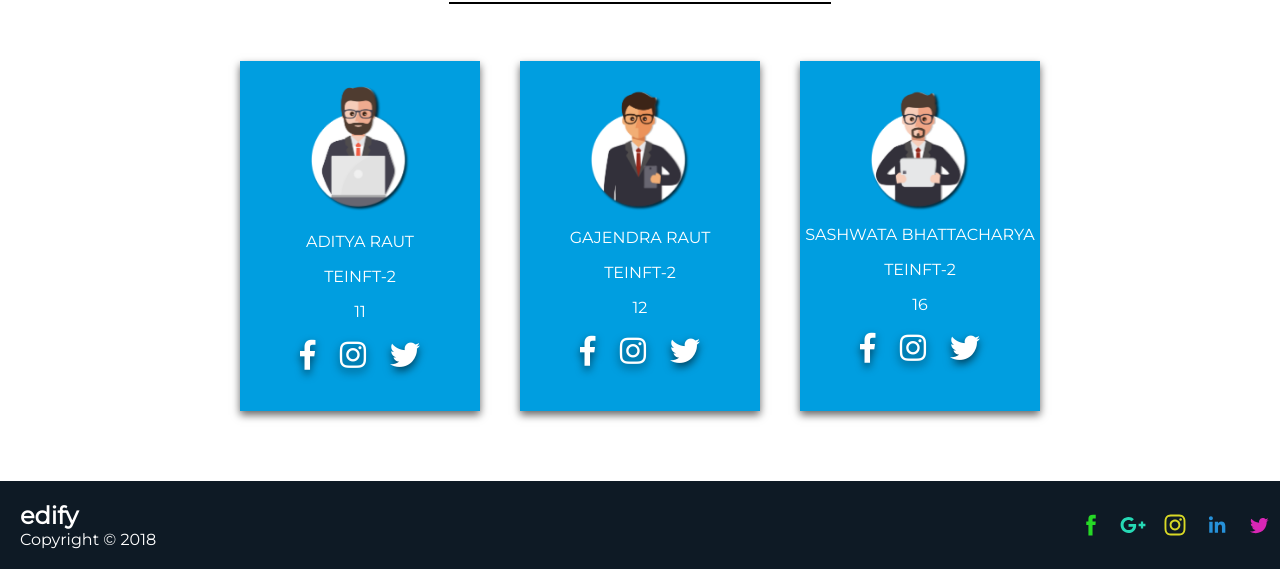
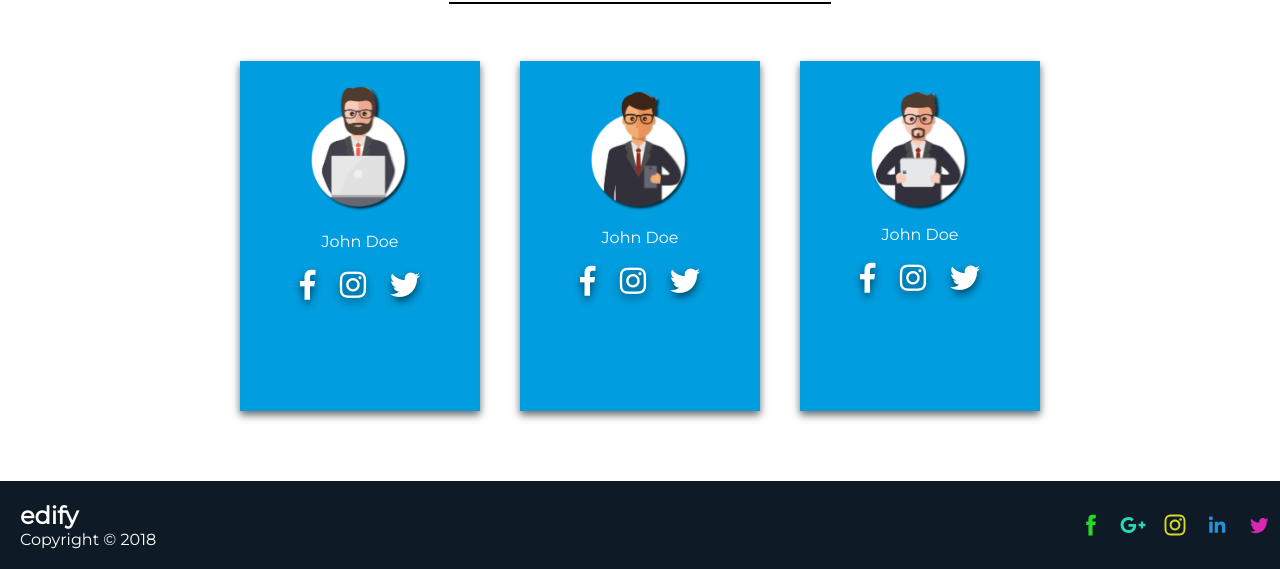
Before and after one commit to Gajendra18/An-Online-Question-Answer-forum-for-college, a PHP site: page /IP/about.php in a window 1280 px wide. Shown: the part 672-1241 px from the top of the page. Run offline with PHP 8.4, Linux system fonts and the light colour scheme; some libraries are stand-ins or nearby versions.

Commit message:
Update about.php

```diff
--- a/Project files/about.php
+++ b/Project files/about.php
@@ -71,9 +71,7 @@ $("#side-menu").css({width:"0"});
     <div class="member">
             <img src="img/team1.png" alt="">
         <div class="details">
-            <p>ADITYA RAUT</p>
-            <p>TEINFT-2</p>
-            <p>11</p>
+            <p>John Doe</p>
         </div>
         <div class="con">
             <a href=""><i class="fab fa-facebook-f"></i></a>
@@ -85,9 +83,7 @@ $("#side-menu").css({width:"0"});
     <div class="member">
         <span class="avatar"><img src="img/team2.png" alt=""></span>
             <div class="details">
-                    <p>GAJENDRA RAUT</p>
-                    <p>TEINFT-2</p>
-                    <p>12</p>
+                    <p>John Doe</p>
             </div>
             <div class="con">
                     <a href=""><i class="fab fa-facebook-f"></i></a>
@@ -99,9 +95,7 @@ $("#side-menu").css({width:"0"});
     <div class="member">
         <span class="avatar"><img src="img/team3.png" alt=""></span>
         <div class="details">
-                <p>SASHWATA BHATTACHARYA</p>
-                <p>TEINFT-2</p>
-                <p>16</p>
+                <p>John Doe</p>
             </div>
             <div class="con">
                     <a href=""><i class="fab fa-facebook-f"></i></a>
```
